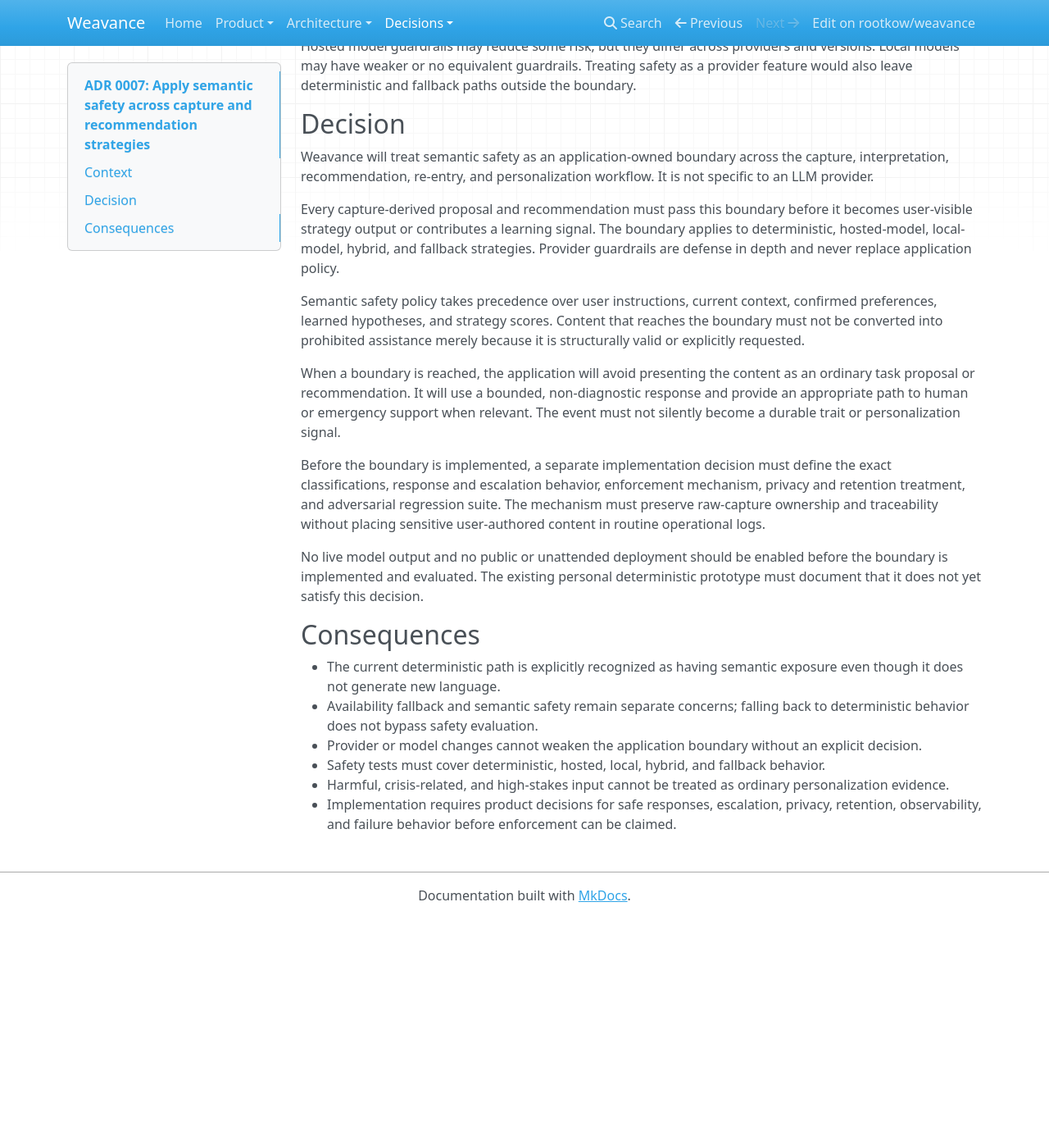
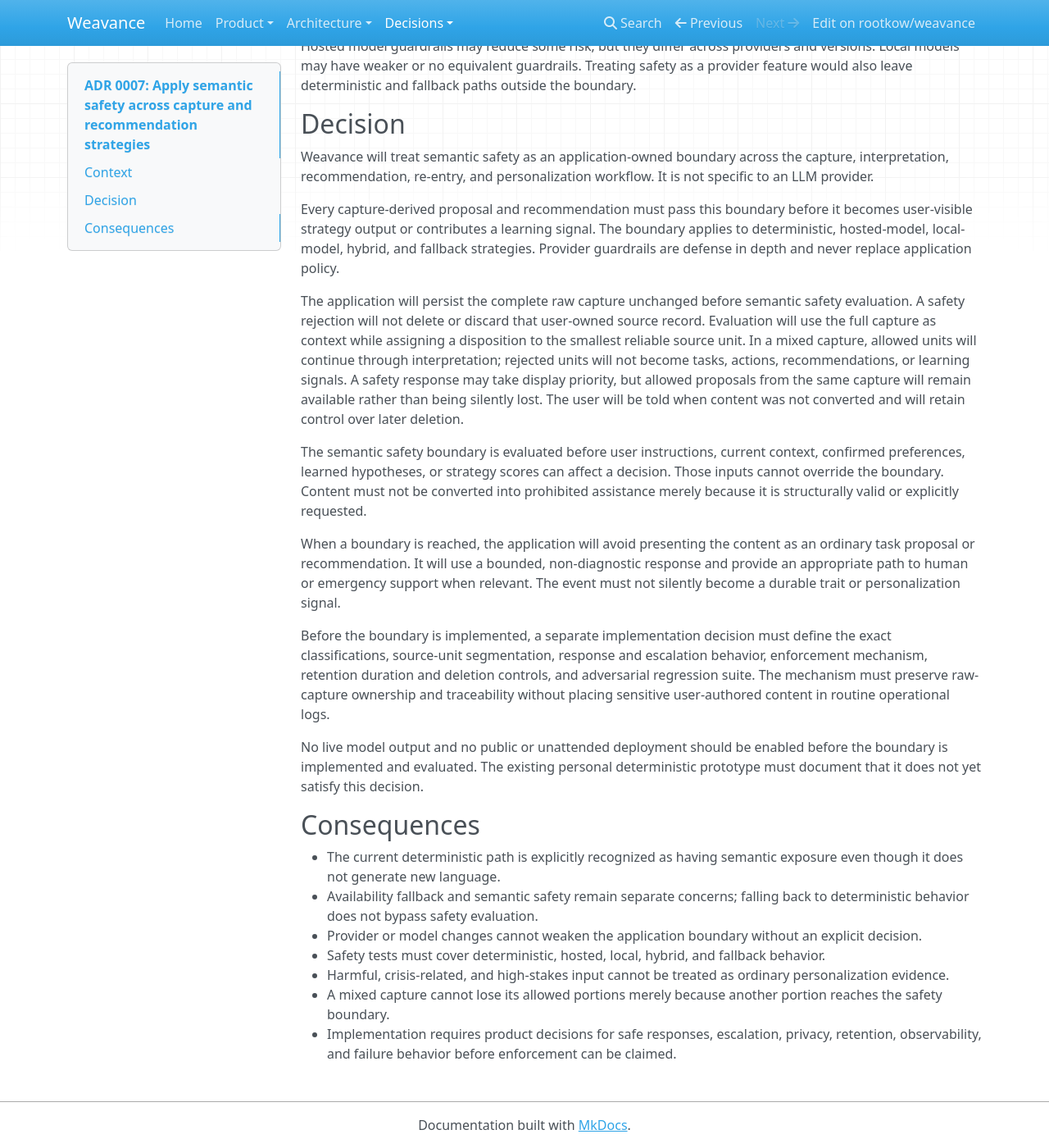
Before and after one commit to rootkow/weavance, an MkDocs documentation site: the page built from docs/decisions/0007-cross-strategy-semantic-safety.md, in a window 1280 px wide and 1400 px high, scrolled down 499 px. Shown: the whole window at 82% size. Built offline with MkDocs 1.6.1, drawn with Linux system fonts in a browser that asks for light colours; nearby versions of some CDN libraries; before the commit the page ends 1619 px from its top, so only the background shows below that.

Commit message:
Clarify mixed-capture safety handling

```diff
--- a/docs/decisions/0007-cross-strategy-semantic-safety.md
+++ b/docs/decisions/0007-cross-strategy-semantic-safety.md
@@ -31,10 +31,18 @@ user-visible strategy output or contributes a learning signal. The boundary appl
 deterministic, hosted-model, local-model, hybrid, and fallback strategies. Provider guardrails are
 defense in depth and never replace application policy.
 
-Semantic safety policy takes precedence over user instructions, current context, confirmed
-preferences, learned hypotheses, and strategy scores. Content that reaches the boundary must not be
-converted into prohibited assistance merely because it is structurally valid or explicitly
-requested.
+The application will persist the complete raw capture unchanged before semantic safety evaluation.
+A safety rejection will not delete or discard that user-owned source record. Evaluation will use
+the full capture as context while assigning a disposition to the smallest reliable source unit. In
+a mixed capture, allowed units will continue through interpretation; rejected units will not become
+tasks, actions, recommendations, or learning signals. A safety response may take display priority,
+but allowed proposals from the same capture will remain available rather than being silently lost.
+The user will be told when content was not converted and will retain control over later deletion.
+
+The semantic safety boundary is evaluated before user instructions, current context, confirmed
+preferences, learned hypotheses, or strategy scores can affect a decision. Those inputs cannot
+override the boundary. Content must not be converted into prohibited assistance merely because it
+is structurally valid or explicitly requested.
 
 When a boundary is reached, the application will avoid presenting the content as an ordinary task
 proposal or recommendation. It will use a bounded, non-diagnostic response and provide an
@@ -42,9 +50,10 @@ appropriate path to human or emergency support when relevant. The event must not
 durable trait or personalization signal.
 
 Before the boundary is implemented, a separate implementation decision must define the exact
-classifications, response and escalation behavior, enforcement mechanism, privacy and retention
-treatment, and adversarial regression suite. The mechanism must preserve raw-capture ownership and
-traceability without placing sensitive user-authored content in routine operational logs.
+classifications, source-unit segmentation, response and escalation behavior, enforcement
+mechanism, retention duration and deletion controls, and adversarial regression suite. The
+mechanism must preserve raw-capture ownership and traceability without placing sensitive
+user-authored content in routine operational logs.
 
 No live model output and no public or unattended deployment should be enabled before the boundary
 is implemented and evaluated. The existing personal deterministic prototype must document that it
@@ -60,5 +69,7 @@ does not yet satisfy this decision.
 - Safety tests must cover deterministic, hosted, local, hybrid, and fallback behavior.
 - Harmful, crisis-related, and high-stakes input cannot be treated as ordinary personalization
   evidence.
+- A mixed capture cannot lose its allowed portions merely because another portion reaches the
+  safety boundary.
 - Implementation requires product decisions for safe responses, escalation, privacy, retention,
   observability, and failure behavior before enforcement can be claimed.
```
Also changed, not shown: docs/architecture.md (+13 -6 lines), docs/llm-personalization.md (+46 -25 lines), docs/product-brief.md (+3 -1 lines).
